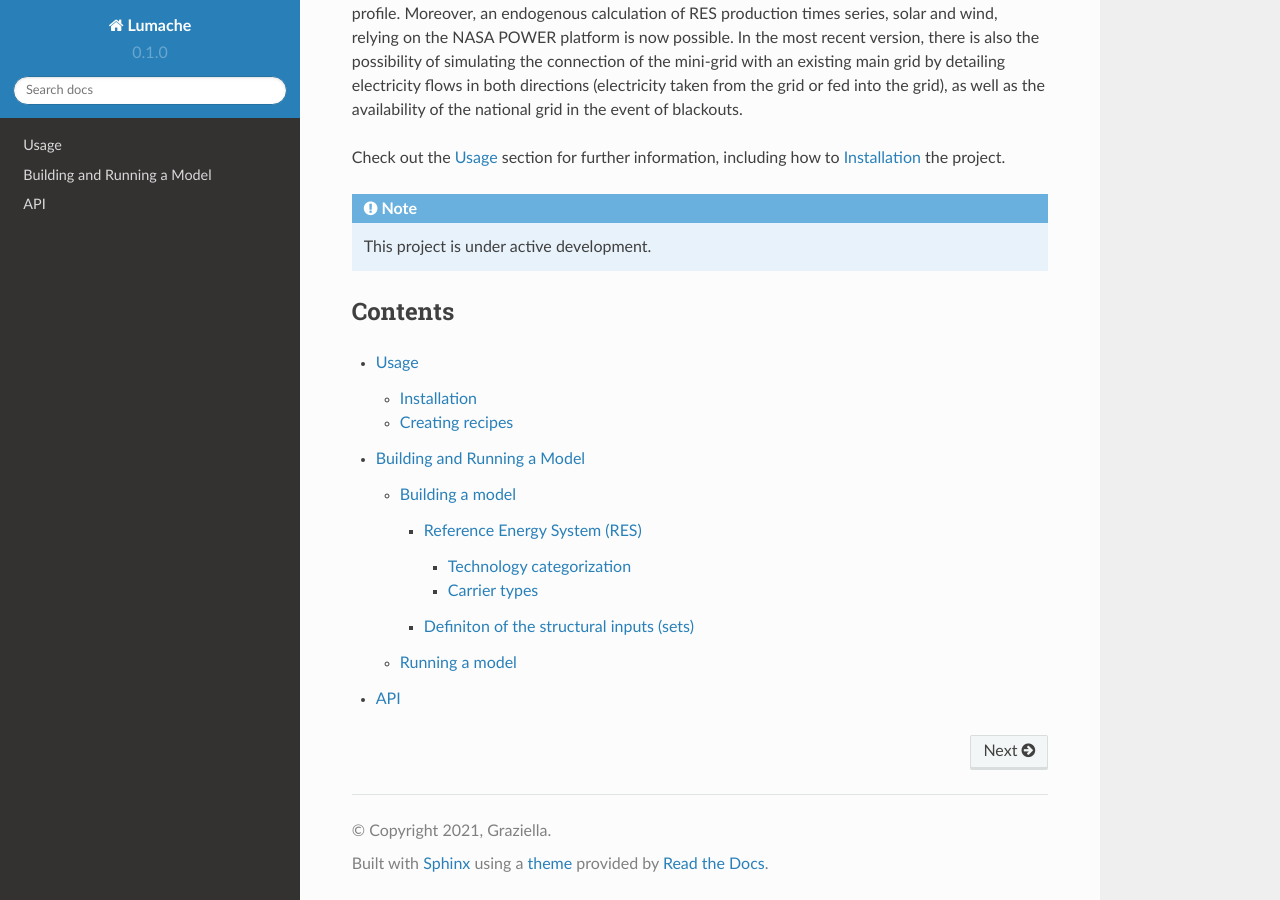
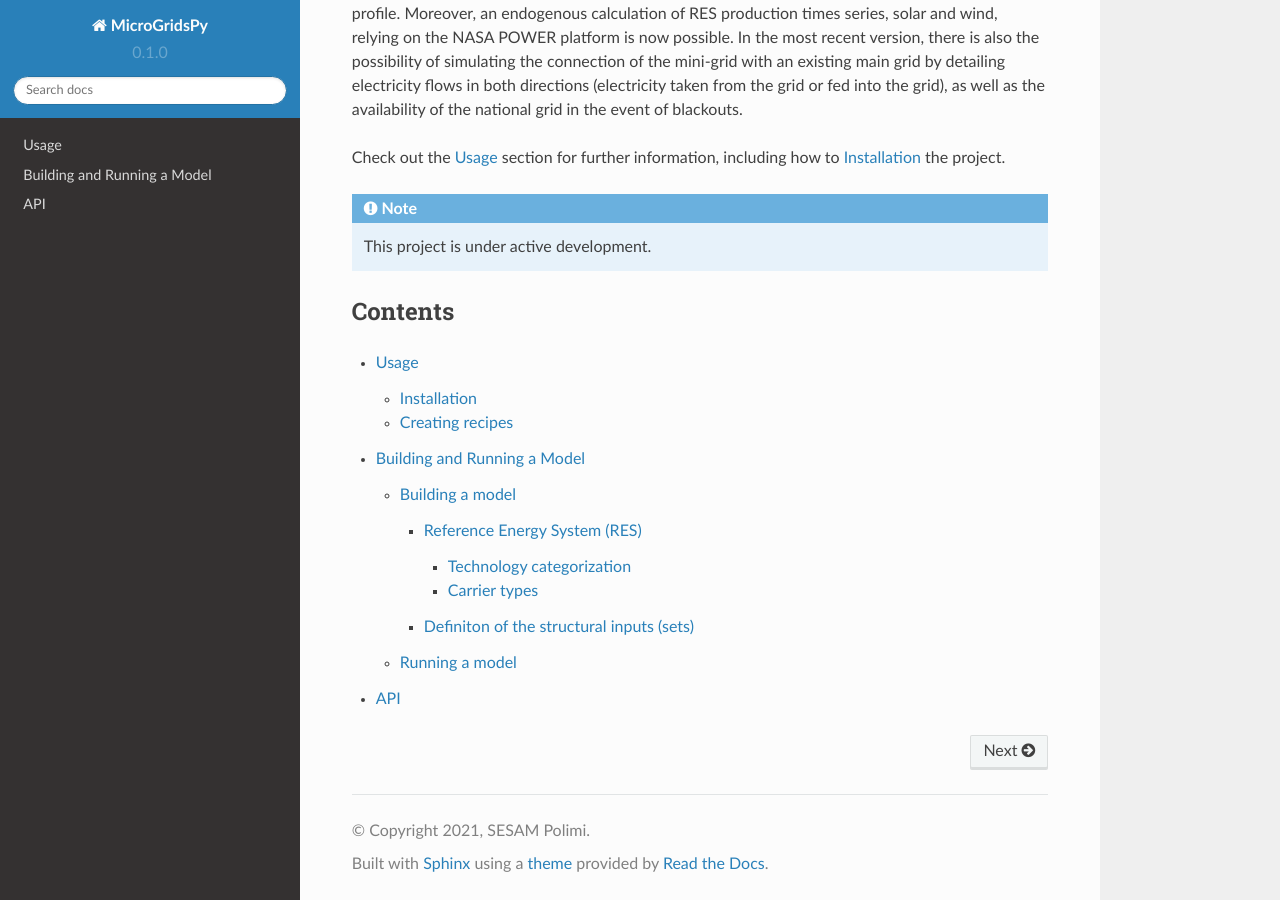
Before and after one commit to SofiaAndrade00/MicroGridsPy_Doc, a Sphinx documentation site: the page built from docs/source/index.rst, in a window 1280 px wide and 900 px high, scrolled down 590 px. Built offline with Sphinx 7.4.7 and the Read the Docs theme 2.0.0, drawn with Linux system fonts in a browser that asks for light colours.

Commit message:
Update conf.py

```diff
--- a/docs/source/conf.py
+++ b/docs/source/conf.py
@@ -2,9 +2,9 @@
 
 # -- Project information
 
-project = 'Lumache'
-copyright = '2021, Graziella'
-author = 'Graziella'
+project = 'MicroGridsPy'
+copyright = '2021, SESAM Polimi'
+author = 'SESAM Polimi'
 
 release = '0.1'
 version = '0.1.0'
```
